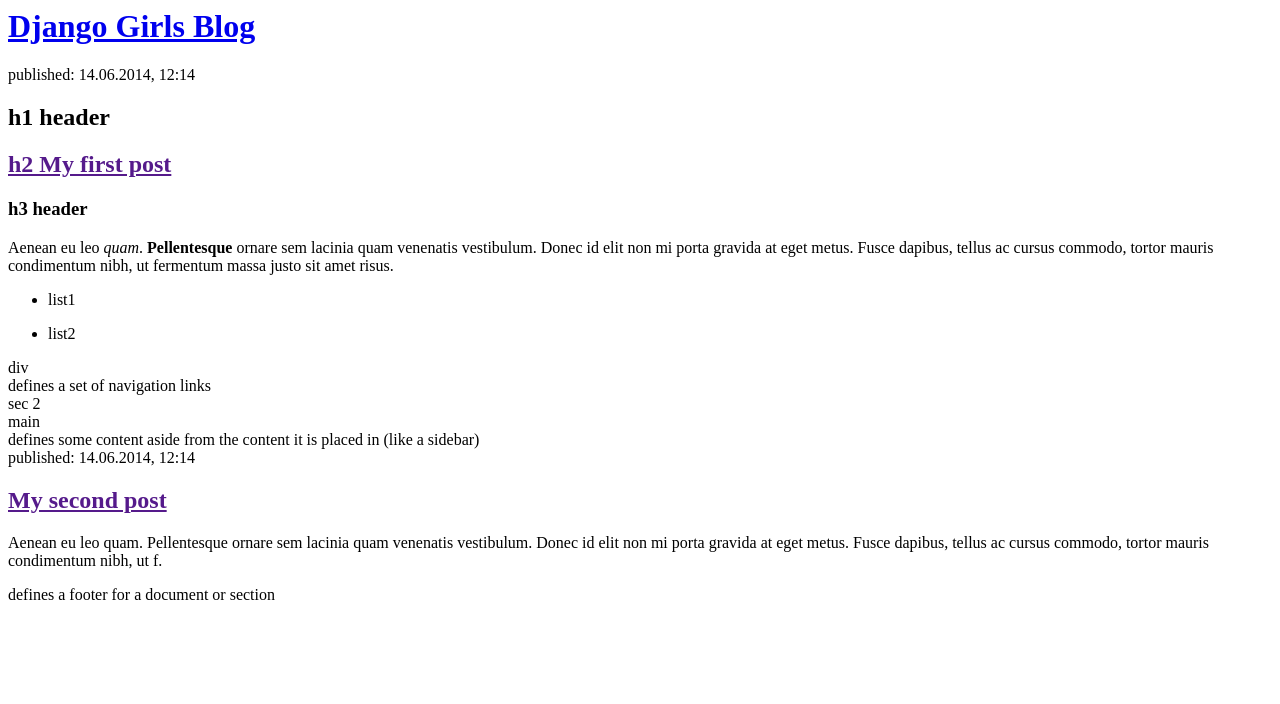
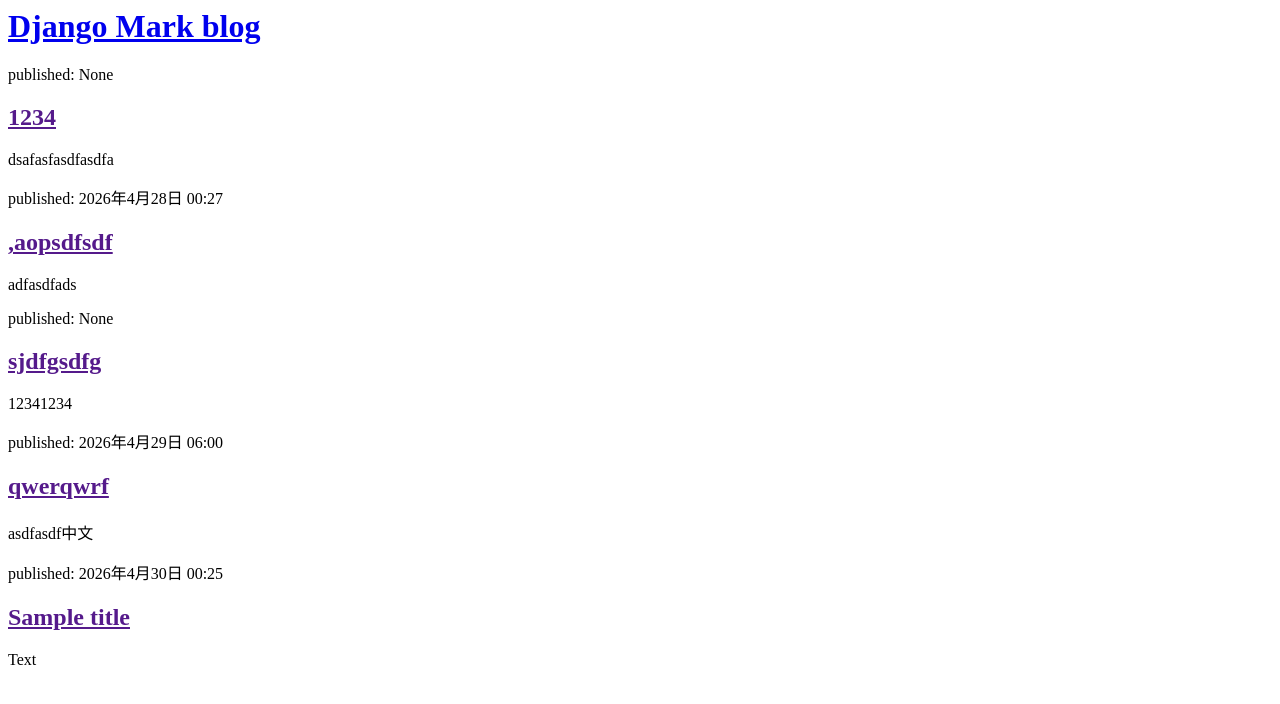
Before and after one commit to WU-MAO-CHIA/django, a Django app: template blog/templates/blog/post_list.html in a window 1280 px wide. Shown: the top 704 px of the page. Run offline with Django 5.2, Linux system fonts and the light colour scheme; the template is opened without the code that fills it: values that come from a table or form of the project are taken from there, others are empty; data comes from the database, SQL or seed files in the repository; both versions use the stored data as it was after the commit.

Commit message:
Modified templates to display posts from database.

```diff
--- a/blog/templates/blog/post_list.html
+++ b/blog/templates/blog/post_list.html
@@ -1,32 +1,11 @@
-<html>
-    <head>
-        <title>Django Mark blog</title>
-    </head>
-    <body>
-        <header>
-            <h1><a href="/">Django Girls Blog</a></h1>
-        </header>
+<header>
+    <h1><a href="/">Django Mark blog</a></h1>
+</header>
 
-        <article>
-            <time>published: 14.06.2014, 12:14</time>
-            <h1>h1 header</h1>
-            <h2><a href="">h2 My first post</a></h2>
-            <h3>h3 header</h3>
-            <p>Aenean eu leo <em>quam</em>. <strong>Pellentesque</strong> ornare sem lacinia quam venenatis vestibulum. Donec id elit non mi porta gravida at eget metus. Fusce dapibus, tellus ac cursus commodo, tortor mauris condimentum nibh, ut fermentum massa justo sit amet risus.</p>
-            <ul><li>list1</li></ul>
-            <ul><li>list2</li></ul>
-            <div>div</div>
-            <nav>defines a set of navigation links</nav>
-            <section>sec 2</section>
-            <main>main</main>
-            <aside> defines some content aside from the content it is placed in (like a sidebar)</aside>
-
-        </article>
-        <article>
-            <time>published: 14.06.2014, 12:14</time>
-            <h2><a href="">My second post</a></h2>
-            <p>Aenean eu leo quam. Pellentesque ornare sem lacinia quam venenatis vestibulum. Donec id elit non mi porta gravida at eget metus. Fusce dapibus, tellus ac cursus commodo, tortor mauris condimentum nibh, ut f.</p>
-        </article>
-        <footer>defines a footer for a document or section</footer>
-    </body>
-</html>
+{% for post in posts %}
+    <article>
+        <time>published: {{ post.published_date }}</time>
+        <h2><a href="">{{ post.title }}</a></h2>
+        <p>{{ post.text|linebreaksbr }}</p>
+    </article>
+{% endfor %}
--- /dev/null
+++ b/blog/urls.py
@@ -0,0 +1,6 @@
+from django.urls import path
+from . import views
+
+urlpatterns = [
+    path('', views.post_list, name='post_list')
+]
--- a/mysite/urls.py
+++ b/mysite/urls.py
@@ -15,8 +15,9 @@ Including another URLconf
     2. Add a URL to urlpatterns:  path('blog/', include('blog.urls'))
 """
 from django.contrib import admin
-from django.urls import path
+from django.urls import path, include
 
 urlpatterns = [
     path('admin/', admin.site.urls),
+    path('', include('blog.urls'))
 ]
```
Also changed, not shown: blog/views.py (+8 -0 lines), blog/admin.py (line endings or trailing spaces), db.sqlite3.
